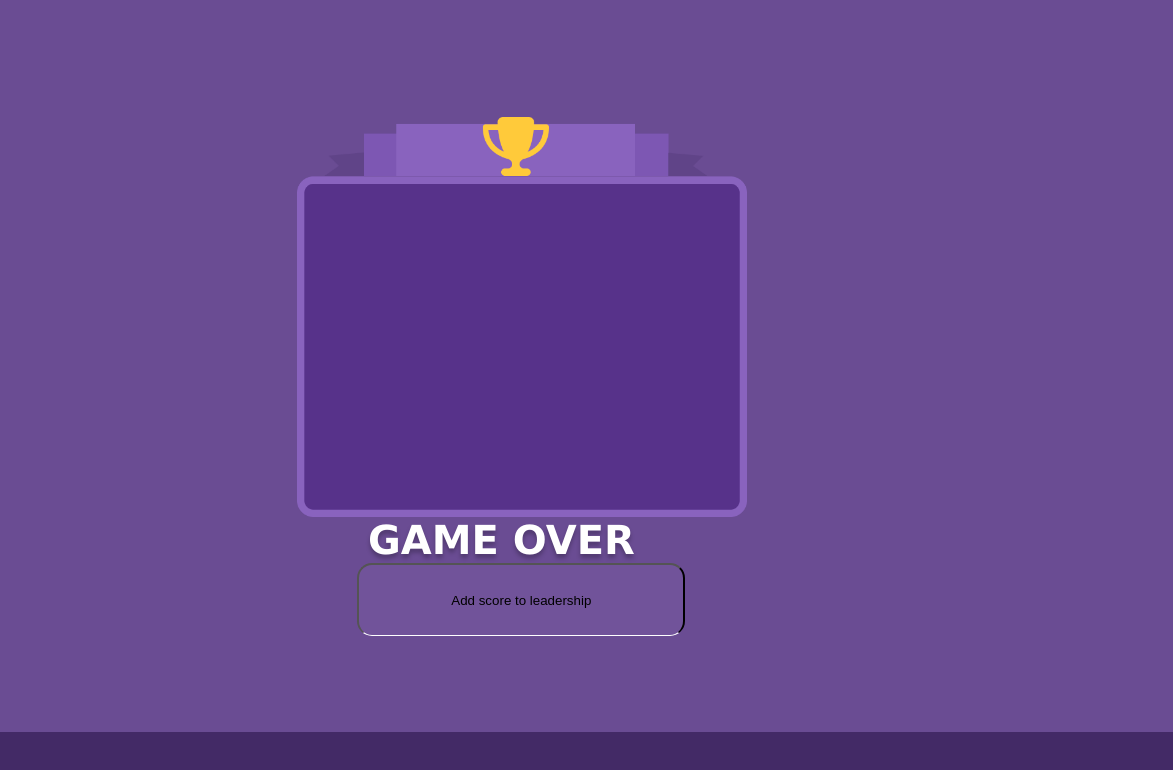
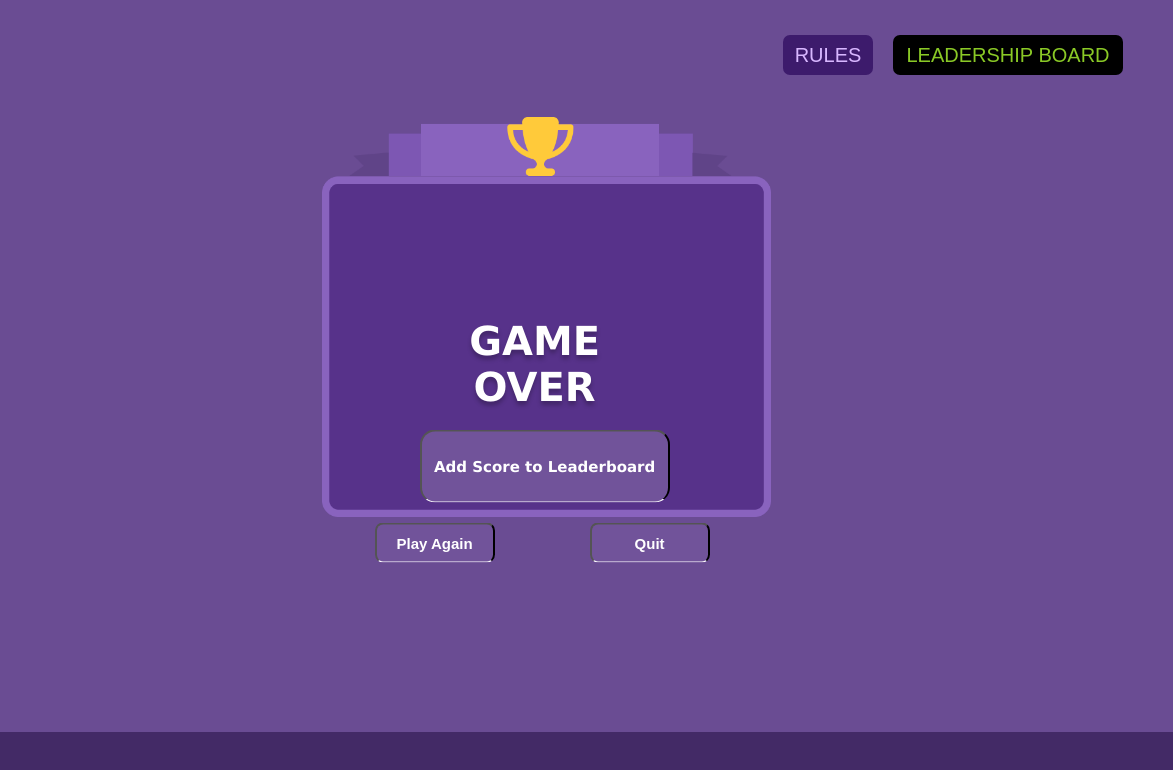
Before and after one commit to payalpahilani/Drivequest, a plain HTML site: page game-over.html in a window 1280 px wide. Shown: the full height of the page, 107-1280 px from the left. Drawn offline with Linux system fonts and the light colour scheme.

Commit message:
Game_over_v05

```diff
--- a/game-over.css
+++ b/game-over.css
@@ -15,34 +15,113 @@ body {
 }
 
 .container {
+    display: flex;
+    justify-content: center;
+    align-items: center;
     width: 95%;
     max-width: 100%;
     height: auto;
-    /* margin: 20px; */
-    /* padding: 20px; */
-    /*background-color: rgba(255, 255, 255, 0.8);  Add a semi-transparent background for better readability */
+    left: 0;
+}
+.custom-button {
+    border-radius: 8px;
+    width: 120px;
+    font-size: 15px;
+    height: 40px;
+    background-color: #71539A;
+    color: #FFF;
+    font-weight:700;
+}
+.overlay {
+    position: absolute;
+    top: 55%;
+    left: 47%;
+    transform: translate(-50%, -50%);
 }
 
-/* home page decorations */
+
+
+.title-inside-image {
+    color: white; /* Adjust color to ensure visibility */
+    margin-left: 40%;
+    width: 130px;
+}
+
+.button-below-title {
+    margin-top: 20px; /* Adjust margin as needed */
+    color: #FFF;
+    font-size: 15px;
+    font-weight: 700;
+    width: 250px;
+    font-family: 'Lucida Sans', 'Lucida Sans Regular', 'Lucida Grande', 'Lucida Sans Unicode', Geneva, Verdana, sans-serif;
+    margin-left: 20%;
+}
+
+.button-row {
+    display: flex;
+    justify-content: center;
+    margin-top: 20px; /* Adjust margin as needed */
+}
+
+
+/* Rules-Button */
+.rules-container {
+    position: relative;
+    margin-top: 30px;
+}
+
+.rules-custom-button {
+    width: 90px;
+    height: 40px;
+    border-radius: 7px;
+    background-color: #3D1B6C;
+    color: #D8B7FF; /* Text color */
+    font-size: 20px;
+    border: none; /* Remove border */
+    cursor: pointer; /* Change cursor to pointer */
+    position: absolute;
+    top: 35px; /* Top Margin */
+    right: 0;
+    margin-right: 300px; /* Margin from the right */
+    display: flex;
+    align-items: center;
+    justify-content: center;
+}
+
+.leader-custom-button {
+    width: 230px;
+    height: 40px;
+    border-radius: 7px;
+    background-color: black;
+    color: #8AC926; /* Text color */
+    font-size: 20px;
+    border: none; /* Remove border */
+    cursor: pointer; /* Change cursor to pointer */
+    position: absolute;
+    top: 35px; /* Top Margin */
+    right: 0;
+    margin-right: 50px; /* Adjust margin from the right */
+    display: flex;
+    align-items: center;
+    justify-content: center;
+}
+
+
 
 .game-over img {
     height: 400px;
     width: auto;
-    display:block;
+    display:flex;
     justify-content: center;
-    margin-left: 33%;
+    /* margin-left: 33%;
+    margin-right: 33%; */
+    padding-left: 10%;
 }
-/*
-.home-grid img {
-    height: 510px;
-    width: auto;
-    margin-left: 75%;
-    top: 0%;
-} */
 
-.title h1 {
 
-    /* flex-shrink: 0; */
+h1 {
+
+    flex-shrink: 0;
     display: flex;
     justify-content: center;
 
--- a/game-over.html
+++ b/game-over.html
@@ -12,22 +12,28 @@
             <img src="assets/logo-v01.png" alt="Logo">
         </div>
     </header>
+    <!-- Rules Button / Leadership Button-->
+    <div class="rulesButton-container">
+        <button class="rules-custom-button">RULES</button>
+        <button class="leader-custom-button">LEADERSHIP BOARD</button>
+    </div>
+
+
     <div class="container">
         <div class="game-over">
             <img src="./assets/game-over_1.png" alt="game-over">
+            <div class="overlay">
+                <h1 class="title-inside-image">GAME OVER</h1>
+                <button class="button-below-title">Add  Score to Leaderboard </button>
+                <div class="button-row">
+                    <button class="custom-button">Play Again</button>
+                    <button class="custom-button">Quit</button>
+                </div>
+            </div>
         </div>
-        <div class="title">
-            <h1>GAME OVER</h1>
-            <!-- <b>LET THE QUEST BEGIN</b> -->
-            <button>Add score to leadership</button>
-            <!-- <button class="image-button">
-                <img src="./assets/play-button.png" alt="Play Button">
-            </button> -->
+    </div>
+    </div>
         </div>
-        <!-- <div class="home-grid">
-            <img src="./assets/home-grid.png" alt="Home Grid">
-        </div> -->
-    </div>
 
     <footer>
         <p></p>
```
Also changed, not shown: assets/Leadership_button.png (added).
